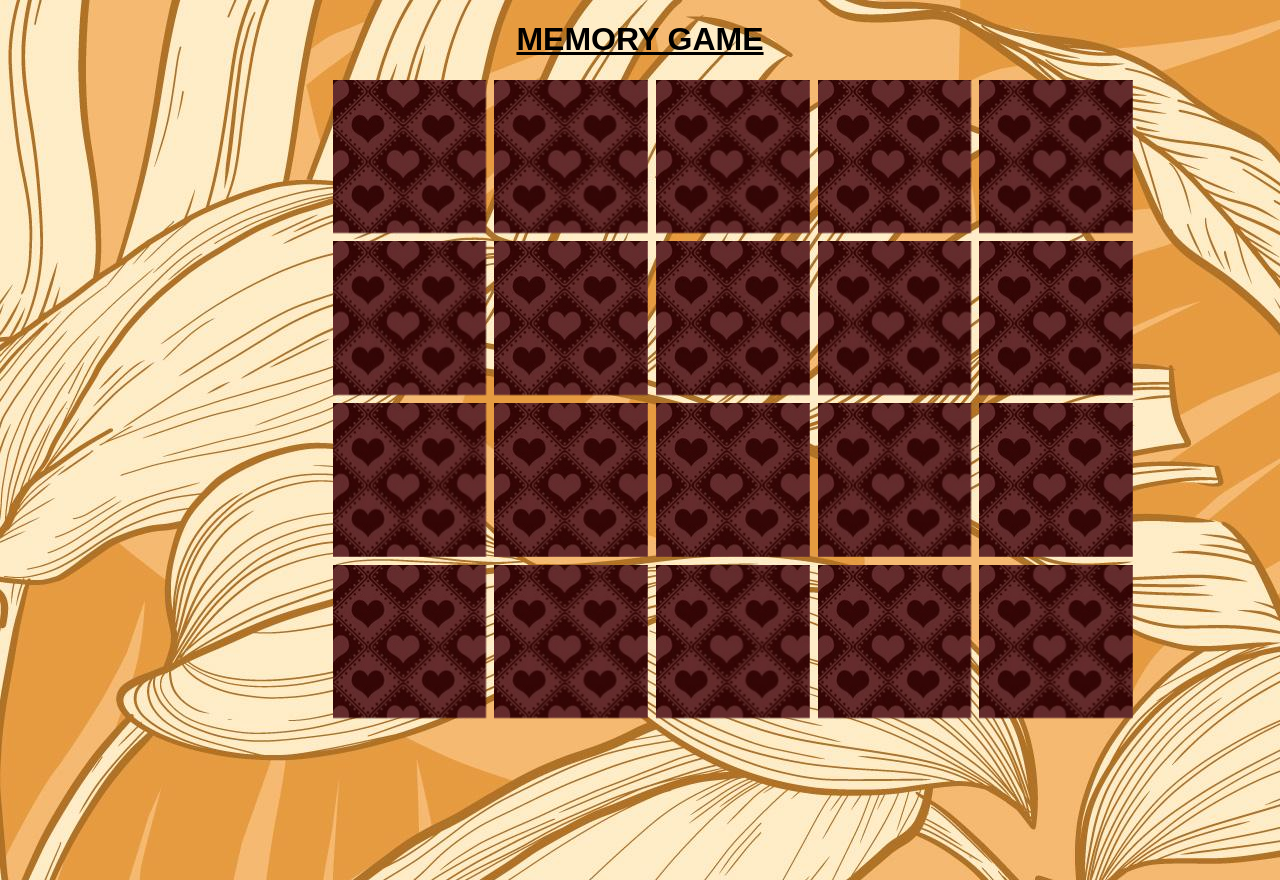
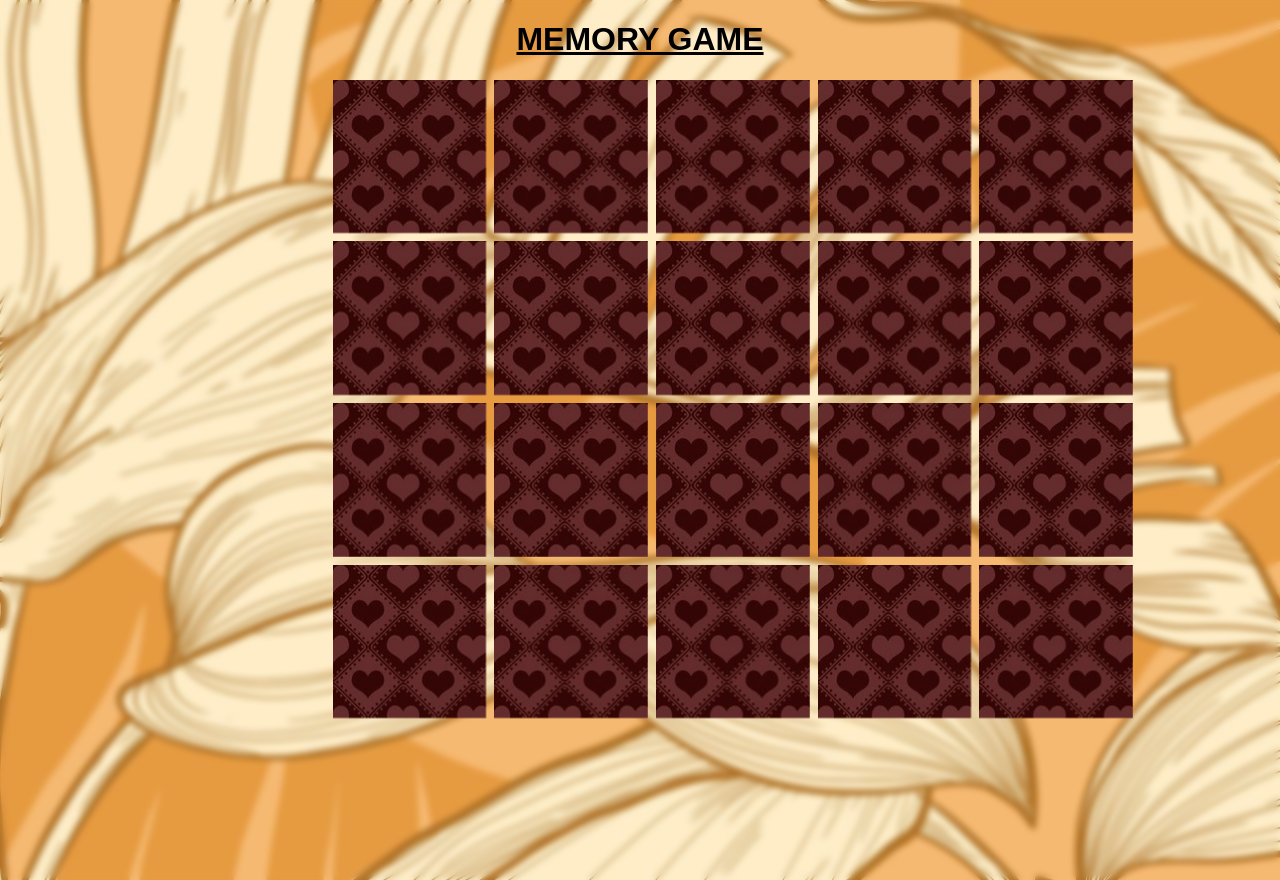
Before and after one commit to Emsenparry/Flip-Game, a plain HTML site: page index.html in a window 1280 px wide. Drawn offline with Linux system fonts and the light colour scheme.

Commit message:
background filter

```diff
--- a/assets/css/style.scss
+++ b/assets/css/style.scss
@@ -4,6 +4,9 @@ body{
   box-sizing: border-box;
   background-image: url(/assets/images/3840751.jpg);
   font-family: sans-serif;
+  position: absolute;
+  width: 100%;
+  backdrop-filter: blur(3px);
 }
 
 h1{
```
Also changed, not shown: assets/css/style.css, 1 other file.
